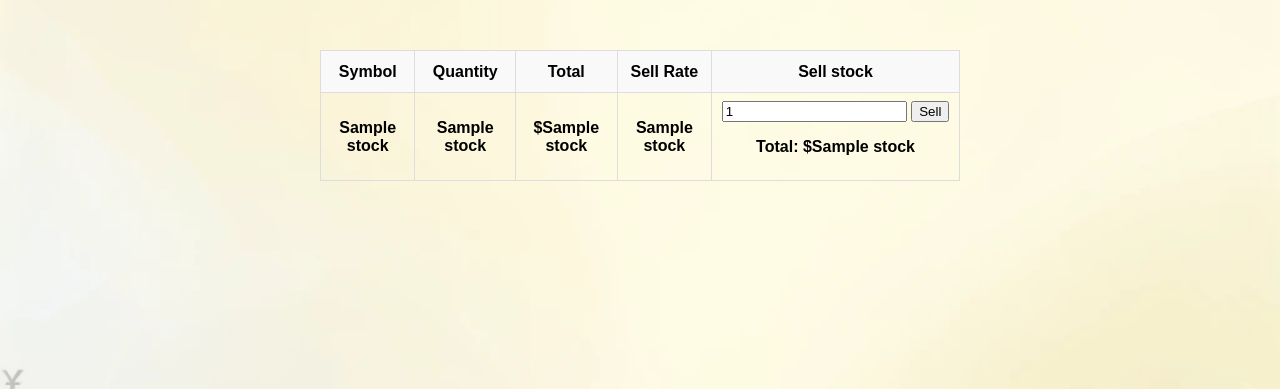
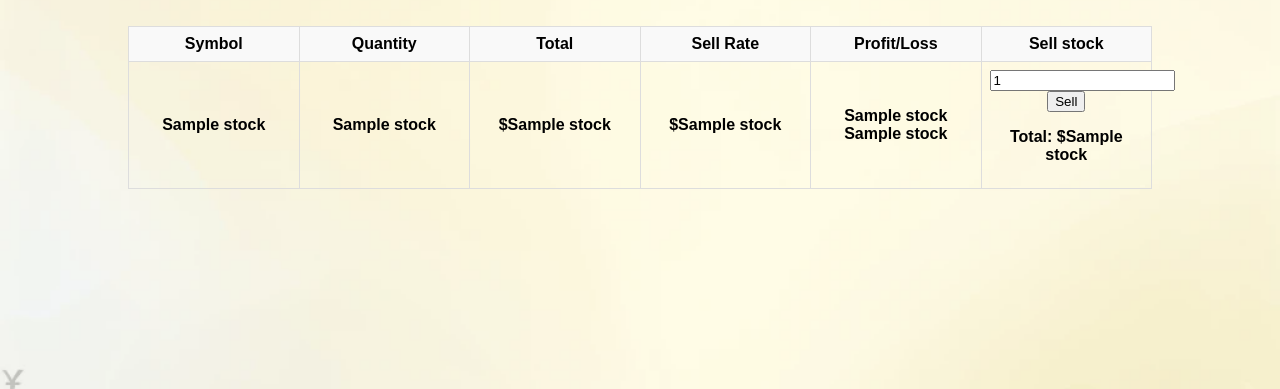
Before and after one commit to stanleyctg/Finmulation, a Flask app: template templates/stockowned.html in a window 1280 px wide. Shown: the part 70-459 px from the top of the page. Run offline with Flask 3, Linux system fonts and the light colour scheme; data comes from the database, SQL or seed files in the repository; both versions use the stored data as it was after the commit; the template is opened without the code that fills it: most values are stand-ins (such as "Sample title", 1, 10 or a date in 2020).

Commit message:
Display profit/loss feedback to users.

```diff
--- a/app.py
+++ b/app.py
@@ -48,18 +48,6 @@ def sell_stock():
         new_quantity = row[0] - quantity
         if new_quantity == 0:
             cursor.execute("DELETE FROM stock_purchase WHERE symbol = ?", (symbol,))
-            # cursor.execute("CREATE TEMPORARY TABLE stocks_temp AS SELECT * FROM stock_purchase WHERE 1=0")
-            # cursor.execute("INSERT INTO stocks_temp (symbol, quantity, boughtprice, total) SELECT symbol, quantity, bought_price, total FROM stock_purchase ORDER BY id")
-            # cursor.execute("DROP TABLE stock_purchase")
-            # cursor.execute("ALTER TABLE stocks_temp RENAME TO stock_purchase")
-
-
-            # cursor.execute("UPDATE sqlite_sequence SET seq = (SELECT MAX(id) FROM stock_purchase) WHERE name = 'stock_purchase'")
-
-            # cursor.execute("DELETE FROM sqlite_sequence WHERE name = 'stock_purchase'")
-
-            # cursor.execute("SELECT ROW_NUMBER() OVER (ORDER BY id) AS seq, symbol, quantity, bought_price, total FROM stock_purchase")
-
 
         else:
             cursor.execute("UPDATE stock_purchase SET quantity = ? WHERE symbol = ?", (new_quantity, symbol))
@@ -70,6 +58,7 @@ def sell_stock():
     conn.close()
 
     return jsonify({"new_balance": new_balance})
+
 @app.route('/buy', methods=['POST'])
 def buy_stock():
     symbol = request.form['symbol']
@@ -126,6 +115,7 @@ def owned():
         symbol_dict = (lookup(priceUnit[i]))
         priceUnit[i] = symbol_dict["price"]
 
+
     i = 0
     j = 0
 
@@ -134,6 +124,20 @@ def owned():
         i += 1
         j += 1
 
+    for stock in data:
+        profit_loss_per_unit = stock[5] - stock[3]
+        total_profit_loss = profit_loss_per_unit * stock[2]
+        if profit_loss_per_unit > 0:
+            unit_message = f"Profit: ${profit_loss_per_unit:.2f}/unit"
+            total_message = f"Total Profit: ${total_profit_loss:.2f}"
+        else:
+            unit_message = f"Loss: ${abs(profit_loss_per_unit):.2f}/unit"
+            total_message = f"Total Loss: ${abs(total_profit_loss):.2f}"
+
+        # Append the message to the sublist
+        stock.append(unit_message)
+        stock.append(total_message)
+
     return render_template('stockowned.html', data=data, priceUnit=priceUnit)
 
 if __name__ == '__main__':
--- a/static/main.js
+++ b/static/main.js
@@ -118,7 +118,7 @@ document.addEventListener("DOMContentLoaded", function() {
             input.value  = 1
             input.addEventListener('input', function() {
                 var symbol = this.id.split('-')[1];
-                var sellRate = parseFloat(document.getElementById(`sellRate-${symbol}`).innerText); // Assuming the sell rate is stored in total initially
+                var sellRate = parseFloat(document.getElementById(`sellRate-${symbol}`).innerText.replace('$', ''));
                 var newTotal = this.value * sellRate;
 
                 document.getElementById(`total-${symbol}`).innerText = newTotal.toFixed(2);
--- a/static/style.css
+++ b/static/style.css
@@ -158,16 +158,25 @@ table {
     align-items: center; /* Center content horizontally */
 }
 
-/* Add this CSS to your static/style.css */
+.table-container {
+    display: flex;
+    justify-content: center; /* Center horizontally */
+    width: 100%; /* Take the full width of its parent */
+    overflow-y: auto; /* Allows vertical scrolling if the table is taller than the container */
+}
+
 .owned-table {
+    width: 80%; /* Adjust as necessary */
+    table-layout: fixed;
     border-collapse: collapse;
-    top: 15%;
-    overflow-x: auto; /* Enables horizontal scrolling */
+    top: 12%
+    /* Removed align-self and overflow-y; placed overflow-y on the container */
 }
 
 .owned-table th,
 .owned-table td {
-    width: 60px;
+    min-width: 80px;
+    height: 10px;
     text-align: center;
     padding: 8px;
     border: 1px solid #ddd;
--- a/templates/stockowned.html
+++ b/templates/stockowned.html
@@ -1,7 +1,7 @@
 {% extends "layout.html" %}
 
 {% block body %}
- <div onload="setDefaultValue()">
+ <div class="table-container" onload="setDefaultValue()">
         <table class="owned-table">
         <thead>
             <tr>
@@ -9,6 +9,7 @@
                 <th>Quantity</th>
                 <th>Total</th>
                 <th>Sell Rate</th>
+                <th>Profit/Loss</th>
                 <th>Sell stock</th>
             </tr>
         </thead>
@@ -18,11 +19,12 @@
                     <td>{{ s[1] }}</td>
                     <td>{{ s[2] }}</td>
                     <td>${{ s[4] }}</td>
-                    <td id="sellRate-{{ s[1] }}">{{ s[-1] }}</td>
+                    <td id="sellRate-{{ s[1] }}">${{ s[-3] }}</td>
+                    <td>{{ s[-2] }} <br> {{ s[-1] }}</td>
                     <td>
                         <input type="number" id="quantity-{{ s[1] }}" name="quantity-{{ s[1] }}" min="1" max="{{ s[2] }}" value="1">
                         <button id="sell-btn-{{ s[1] }}">Sell</button>
-                        <p>Total: $<span id="total-{{ s[1] }}">{{ s[-1] }}</span></p>
+                        <p>Total: $<span id="total-{{ s[1] }}">{{ s[-3] }}</span></p>
                     </td>
                 </tr>
             {% endfor %}
```
Also changed, not shown: stocks.db, your_database.db (deleted).
